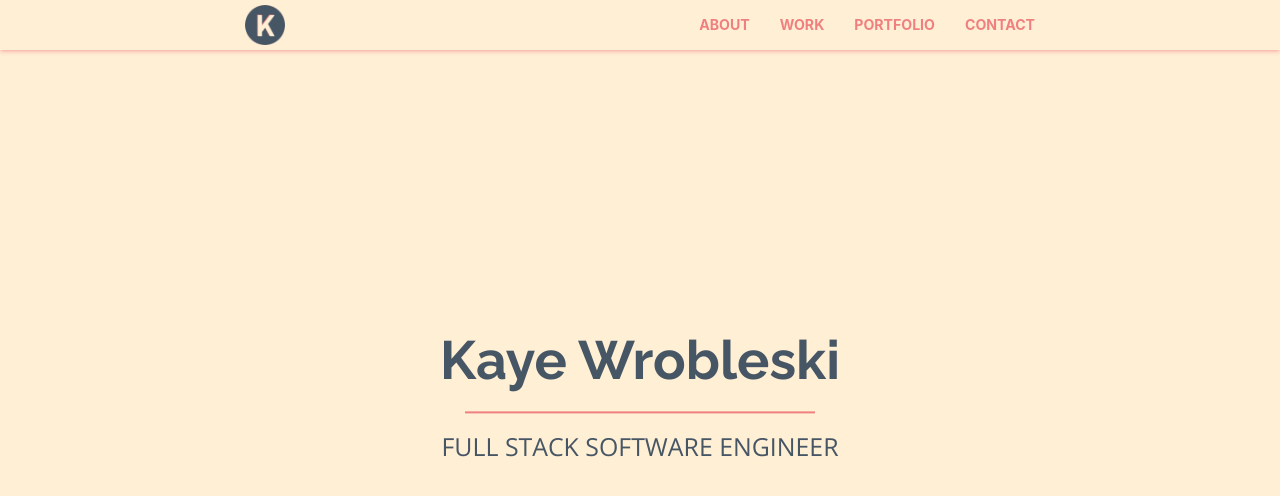
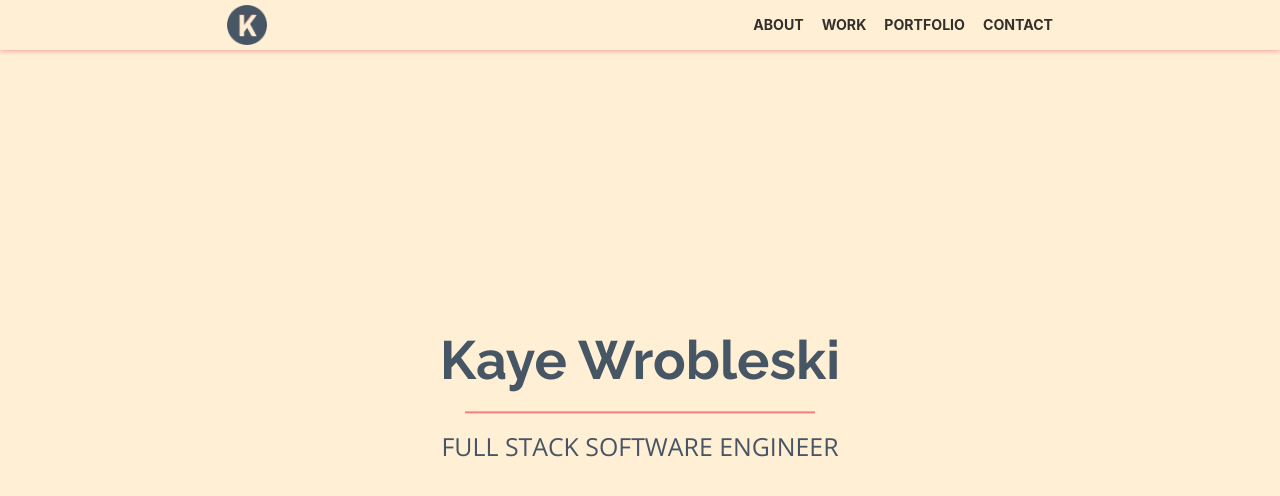
Before and after one commit to kayewrobleski/kayewrobleski-portfolio, a Gatsby site: page / in a window 1280 px wide. Built offline with nearby package versions, Linux system fonts and the light colour scheme; Gatsby itself is replaced by a stand-in of ours.

Commit message:
create theme and components for header and body

```diff
--- a/src/components/layout/Banner.js
+++ b/src/components/layout/Banner.js
@@ -1,27 +1,29 @@
 import React from 'react'
 import PropTypes from 'prop-types'
-import styled from 'styled-components'
+import styled, { ThemeProvider } from 'styled-components'
 import './styles/Banner.scss'
+import theme from '../../styles/themes/default'
 
 
 const StyledBanner = styled.div`
-    background-color: ${props => props.backgroundColor};
-    color: ${props => props.textColor};
+    background-color: ${props => props.backgroundColor || props.theme.colors.primary.main};
+
+    > * {
+        margin: auto ${props => props.theme.spacing(2)};
+    }
 `
 
 const classPrefix = 'kwBanner'
 
 const Banner = (props) => {
-    console.log(props);
 
     let className = `${props.className}`
         + ` ${classPrefix} ${classPrefix}-thickness-${props.thickness}`
         + ` ${classPrefix}-position-${props.position}`
         + ` ${classPrefix}-justify-${props.justifyContent}`;
 
-    console.log(className);
-
     return (
+        <ThemeProvider theme={props.theme}>
             <StyledBanner
                 className={className}
                 thickness={props.thickness}
@@ -32,6 +34,7 @@
             >
                 { props.children }
             </StyledBanner>
+        </ThemeProvider>
     )
 }
 
@@ -43,15 +46,15 @@
     position: PropTypes.oneOf(['top', 'bottom']),
     justifyContent: PropTypes.oneOf(['left', 'right', 'center']),
     backgroundColor: PropTypes.string,
-    textColor: PropTypes.string
+    textColor: PropTypes.string,
+    theme: PropTypes.object
 }
 
 Banner.defaultProps = {
     thickness: 'md',
     position: 'top',
     justifyContent: 'left',
-    backgroundColor: 'papayawhip',
-    textColor: 'lightcoral'
+    theme: theme
 }
 
 export default Banner
--- a/src/components/layout/styles/Banner.scss
+++ b/src/components/layout/styles/Banner.scss
@@ -32,20 +32,20 @@
 .#{$prefix} {
     width: 100%;
     position: fixed;
+    display: flex;
+    flex-wrap: wrap;
 
-    @media (max-width: breakpoints.$layout-breakpoint-sm) {
-        display: flex-column;
-    }
+    // @media (max-width: breakpoints.$layout-breakpoint-sm) {
+    //     display: flex-column;
+    // }
 
-    @media (min-width: breakpoints.$layout-breakpoint-sm+1) {
-        display: flex;
-        flex-wrap: wrap;
-    }
+    // @media (min-width: breakpoints.$layout-breakpoint-sm+1) {
+    //     display: flex;
+    //     flex-wrap: wrap;
+    // }
 
     // overflow: $overflow;
-    > * {
-        margin: auto 15px;
-    }
+
 }
 
 @mixin thicknessHeight($label) {
--- /dev/null
+++ b/src/components/typography/Typography.js
@@ -0,0 +1,5 @@
+import React from 'react'
+import PropTypes from 'prop-types'
+import styled, { ThemeProvider } from 'styled-components'
+import './styles/Banner.scss'
+import theme from '../../styles/themes/default'
--- /dev/null
+++ b/src/components/typography/body/index.js
@@ -0,0 +1,2 @@
+export {default as Body1} from './Body1'
+export {default as Body2} from './Body2'
--- /dev/null
+++ b/src/components/typography/headers/index.js
@@ -0,0 +1,6 @@
+export { default as Header1 } from './Header1'
+export { default as Header2 } from './Header2'
+export { default as Header3 } from './Header3'
+export { default as Header4 } from './Header4'
+export { default as Header5 } from './Header5'
+export { default as Header6 } from './Header6'
--- /dev/null
+++ b/src/styles/themes/default.js
@@ -0,0 +1,103 @@
+import "typeface-open-sans"
+import "typeface-raleway"
+
+const theme = {
+    classPrefix: 'kw',
+    colors: {
+        primary: {
+            light: '#fff9ee',
+            main: '#ffefd5', // papayawhip
+            dark: '#ffe5bb'
+        },
+        secondary: {
+            light: '#f39797',
+            main: '#f08080', // lightcoral
+            dark: '#ed6969'
+        },
+        text: {
+            primary: '#475665',
+            secondary: '#5c6f83',
+            enhanced: '#3c4956',
+        },
+        common: {
+            black: '#000000',
+            white: '#ffffff'
+        }
+    },
+    typography: {
+        fontFamily: {
+            primary: 'Open Sans, sans-serif',
+            secondary: 'Raleway, sans-serif',
+        },
+        fontWeight: {
+            light: 300,
+            lighter: 350,
+            regular: 400,
+            bolder: 500,
+            bold: 600,
+            boldest: 700,
+        },
+        h1: {
+            fontSize: '2rem'
+        },
+        h2: {
+            fontSize: '1.5rem',
+        },
+        h3: {
+            fontSize: '1.17rem'
+        },
+        h4: {
+            fontSize: '0.95rem'
+        },
+        h5: {
+            fontSize: '0.83rem'
+        },
+        h6: {
+            fontSize: '0.75rem'
+        },
+        body1: {
+            fontSize: '1rem'
+        },
+        body2: {
+            fontSize: '0.9rem'
+        }
+    },
+    breakpoints: {
+        keys: {
+            0: 'xs',
+            1: 'sm',
+            2: 'md',
+            3: 'lg',
+            4: 'xl'
+        },
+        values: {
+            xl: '1920px',
+            lg: '1280px',
+            md: '960px',
+            sm: '600px',
+            xs: '0px',
+        },
+        up: (key) => breakpointUp(key),
+        down: (key) => breakpointDown(key),
+        between: (up, down) => breakpointBetween(up, down)
+    },
+    spacing: (factor) => `${0.25 * factor}rem`,
+}
+
+const breakpointUp = (key) => {
+    const value = theme.breakpoints.values[key];
+    return `@media only screen and (min-width: ${value})`;
+}
+
+const breakpointDown = (key) => {
+    const value = theme.breakpoints.values[key];
+    return `@media only screen and (max-width: ${value})`;
+}
+
+const breakpointBetween = (up, down) => {
+    const valueUp = theme.breakpoints.values[up];
+    const valueDown = theme.breakpoints.values[down];
+    return `@media only screen and (min-width: ${valueUp}) and (max-width: ${valueDown})`;
+}
+
+export default theme;
```
Also changed, not shown: src/components/typography/body/Body1.js (added, +29 -0 lines), src/components/typography/body/Body2.js (added, +29 -0 lines), src/components/typography/headers/Header1.js (added, +30 -0 lines), src/components/typography/headers/Header2.js (added, +29 -0 lines), src/components/typography/headers/Header3.js (added, +29 -0 lines), src/components/typography/headers/Header4.js (added, +29 -0 lines), src/components/typography/headers/Header5.js (added, +29 -0 lines), src/components/typography/headers/Header6.js (added, +29 -0 lines), stories/Banner.stories.js (+1 -31 lines), stories/Typography/Body.stories.js (added, +31 -0 lines), stories/Typography/Header.stories.js (added, +37 -0 lines), src/components/typography/styles/Typography.scss (added). Lines whose indentation alone changed are shown as unchanged.
